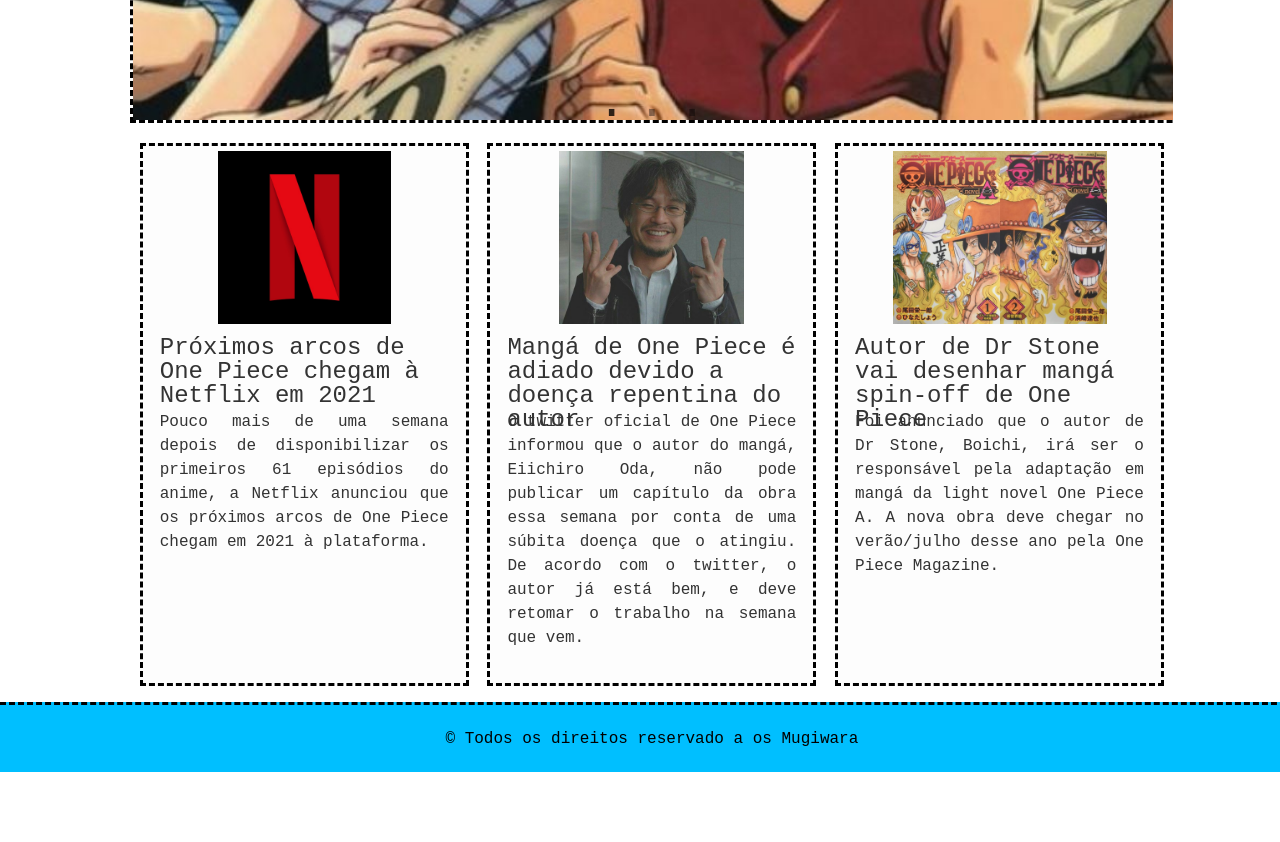
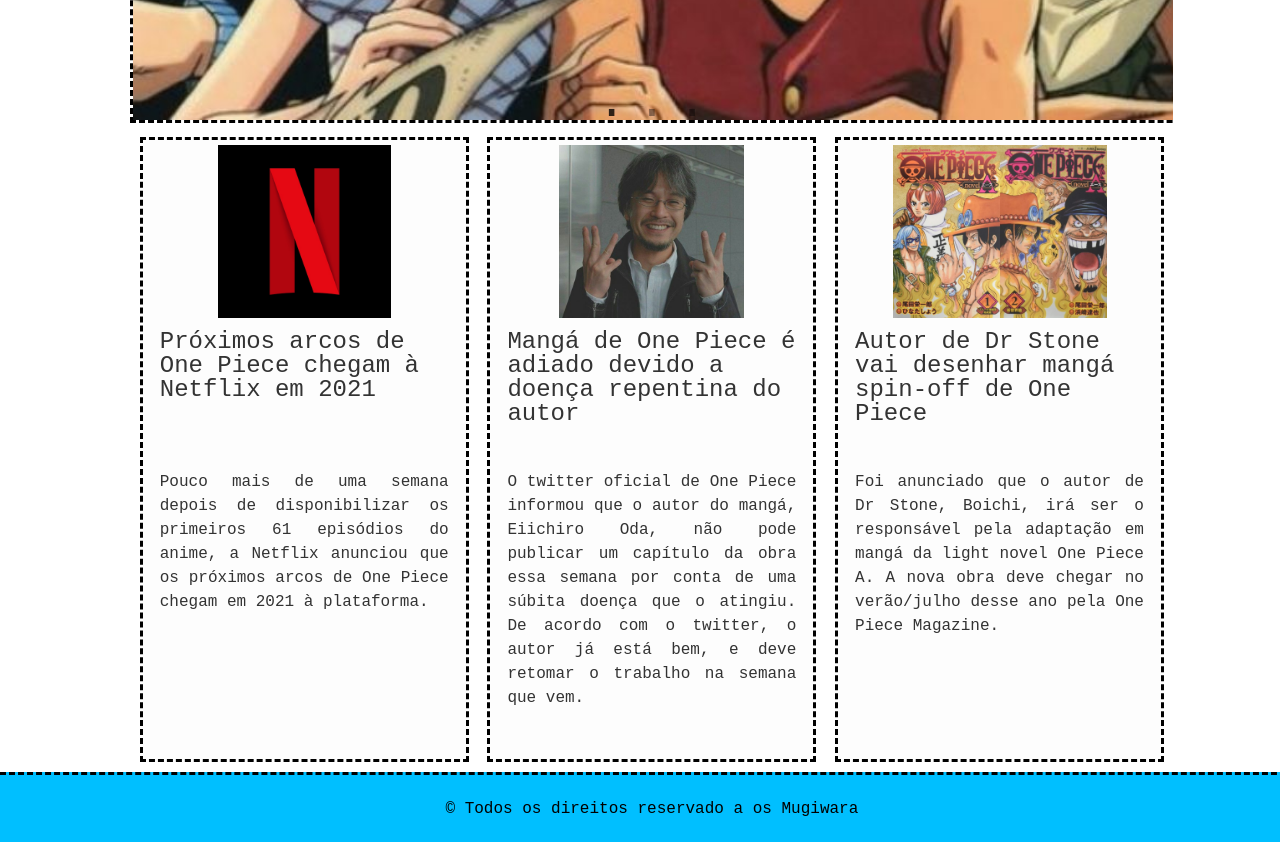
Before and after one commit to JoaoPedroArnaut/Projeto-Individual, a plain HTML site: page index.html in a window 1280 px wide. Shown: the part 680-1522 px from the top of the page. Before the commit the page ends 1452 px from the top, so only its background shows below. Drawn offline with Linux system fonts and the light colour scheme; a web font is replaced by a local one.

Commit message:
ajustes noticias

```diff
--- a/css/main.css
+++ b/css/main.css
@@ -38,6 +38,7 @@
     width: 30%;
     padding: 5px;
     border: 3px dashed black;
+    margin: 10px 0;
 }
 
 .noticiasCardImagem {
@@ -52,11 +53,15 @@
     grid-template-areas:
         "card-cabecalho"
         "card-conteudo";
-    grid-template-rows: 50px auto;
+    grid-template-rows: 100px auto;
     padding: .75rem;
 }
 
 .noticiasCardDescricao {
+    display: flex;
+    flex-wrap: wrap;
+    grid-area: card-conteudo;
+    padding: 1rem 0rem;
     color: #333333;
     line-height: 1.5;
     margin: 1rem 0;
@@ -66,13 +71,6 @@
 .noticiasCardTitulo {
     color: #333333;
     font-size: 1.5rem;
-}
-
-.noticiasConteudo {
-    display: flex;
-    flex-wrap: wrap;
-    grid-area: conteudo;
-    padding: 1rem 0rem;
 }
 
 .noticiaImg1 {
```
Also changed, not shown: index.html (+7 -3 lines).
